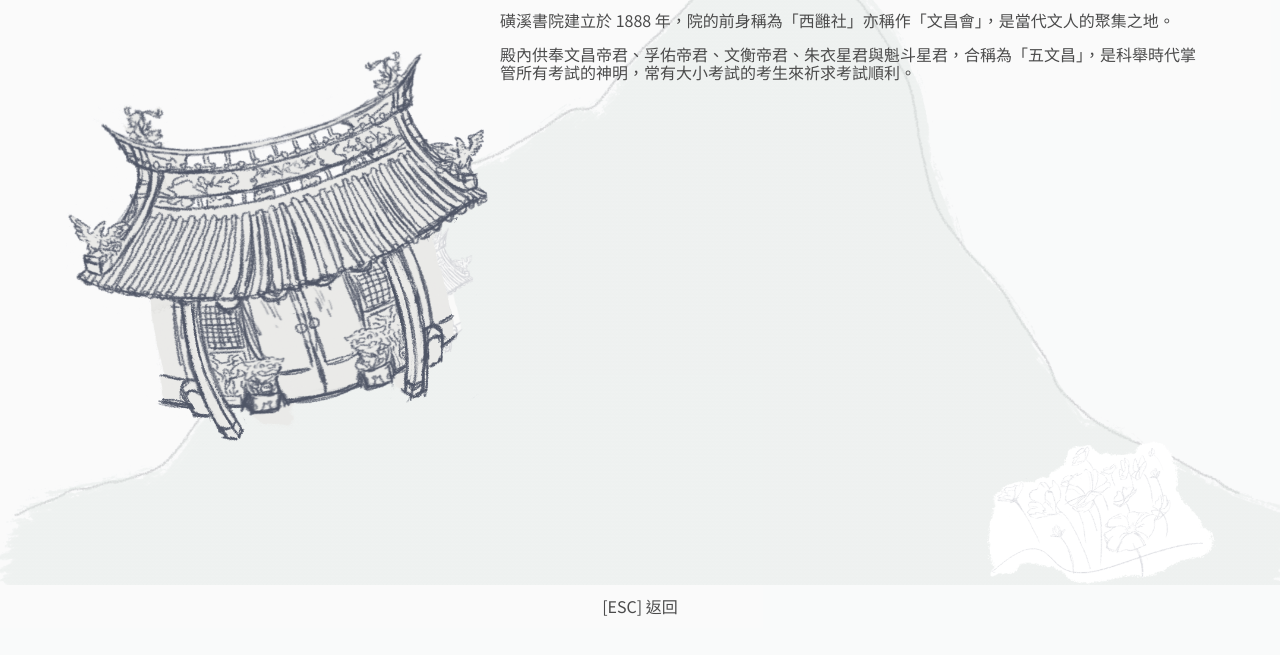
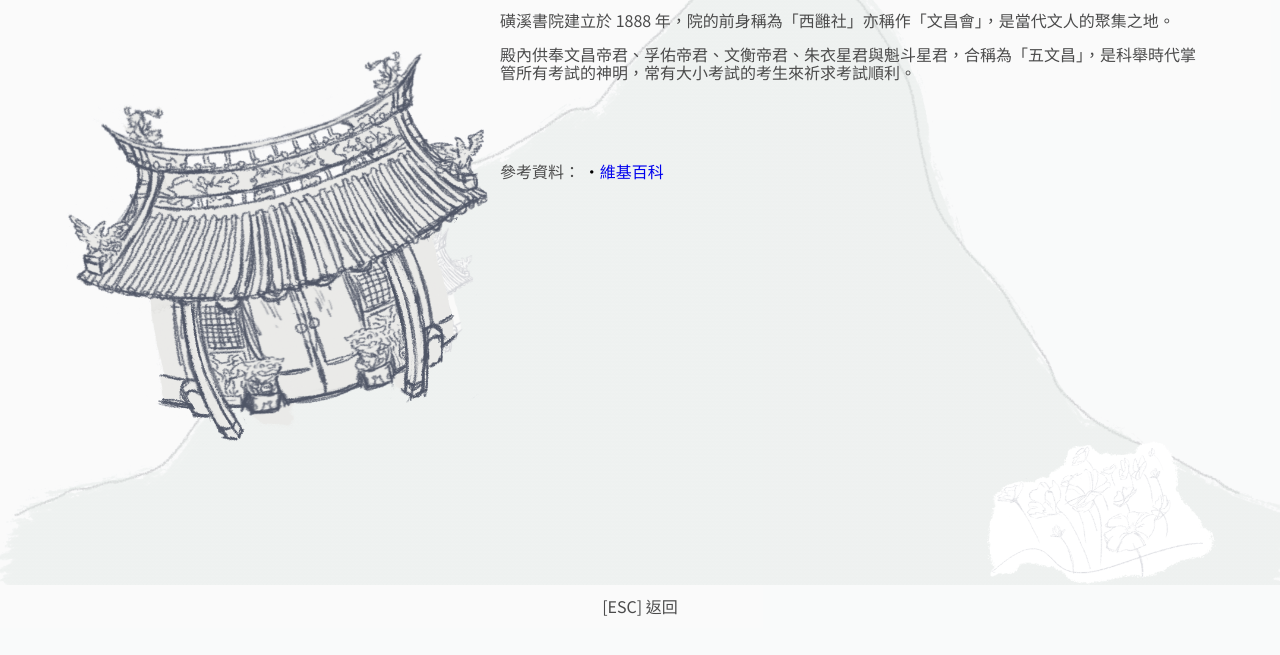
Before and after one commit to moontai0724/dadushanweeki, a plain HTML site: page index.html in a window 1280 px wide. Both pictures are taken after a click on the picture 396 px from the left and 432 px from the top of the page. Shown: the part 135-790 px from the top of the page. Drawn offline with nearby package versions, Linux system fonts and the light colour scheme.

Commit message:
Add referances in place

```diff
--- a/index.css
+++ b/index.css
@@ -171,6 +171,21 @@ img {
   overflow: auto;
 }
 
+.popup.referances {
+  margin-top: 5em;
+  margin-bottom: 10px;
+}
+
+.popup.referances a::before {
+  content: '\2022';
+  color: initial;
+}
+
+.popup.referances a {
+  margin-right: 5px;
+  text-decoration: none;
+}
+
 .popup.footer {
   padding: 10px;
   flex: 0 0 auto;
@@ -184,6 +199,7 @@ img {
 
 .place {
   cursor: pointer;
+  position: absolute;
 }
 
 .place img {
--- a/index.html
+++ b/index.html
@@ -30,8 +30,7 @@
             @click.self="currentPlace = mountain;">
           <div>
             <img v-for="place in places" :key="place.id" :src="place.icon" :alt="place.title" :title="place.title"
-              draggable="false" @click="currentPlace = place;" style="position: absolute;"
-              :style="place.iconStyle" class="place">
+              draggable="false" @click="currentPlace = place;" :style="place.iconStyle" class="place">
           </div>
         </div>
       </div>
@@ -40,9 +39,9 @@
       <div id="sidebar">
         <div id="sidebar-box" :class="{ open: menuOpened }">
           <div id="sidebar-content">
-            <div><a href="#referances">參考資料</a></div>
+            <!-- <div><a href="#referances">參考資料</a></div> -->
             <!-- <div><a href="#report">問題回報</a></div> -->
-            <!-- <div><a href="#about">關於我們</a></div> -->
+            <div><a href="#about">關於我們</a></div>
           </div>
         </div>
         <div id="menu-button" @click="menuOpened = !menuOpened">
@@ -68,6 +67,11 @@
               </div>
               <div class="popup content">
                 <p v-for="(description, index) in place.descriptions" :key="index">{{ description }}</p>
+                <div v-if="place.referances.length > 0" class="popup referances">
+                  <span>參考資料：</span>
+                  <a v-for="referance in place.referances" :href="referance.url"
+                    target="_blank">{{ referance.title }}</a>
+                </div>
               </div>
             </div>
           </div>
```
